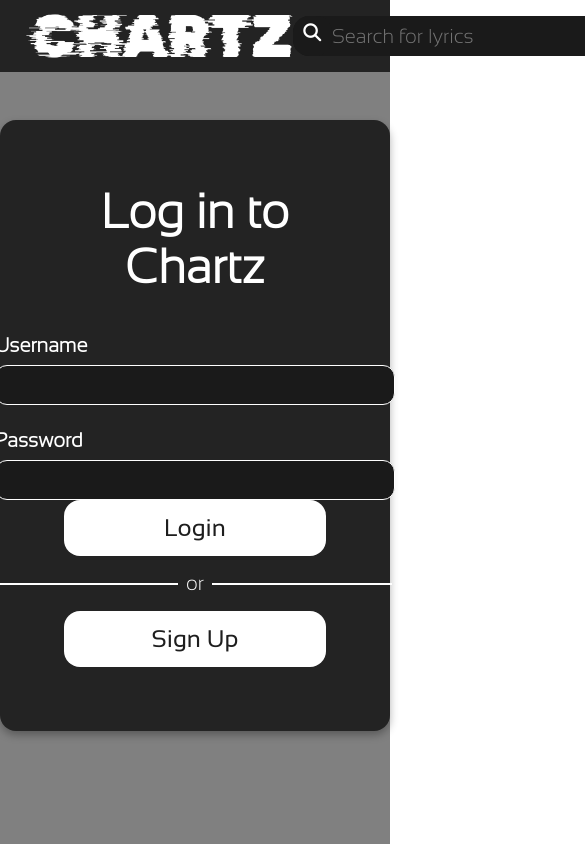
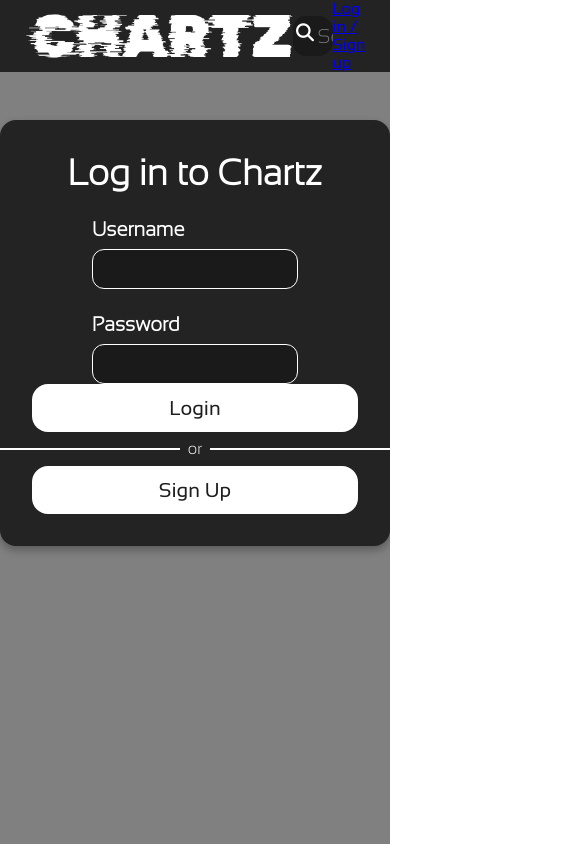
Before and after one commit to MichaelaHunt/Chartz, a React (Vite) app in the folder chartz/client/: page /login in a window 390 px wide. Shown: the top 844 px of the page, 585 px wide, since content can reach past the window. Built offline with nearby package versions, Linux system fonts and the light colour scheme; no server answers.

Commit message:
adds responsitivity to css

```diff
--- a/chartz/client/src/components/Components.css
+++ b/chartz/client/src/components/Components.css
@@ -225,3 +225,30 @@ li {
   justify-content: space-between;
   height: 200px;
 }
+
+@media (max-width: 768px) {
+  .searchBar {
+    width: 100%;
+  }
+
+  .searchBar > input {
+    width: 100%;
+  }
+
+  .loginInput {
+    width: 100%;
+  }
+
+  .bannerContainer {
+    height: 200px;
+  }
+
+  .bannerImg {
+    width: 200px;
+    height: 200px;
+  }
+
+  .bannerText {
+    height: 100px;
+  }
+}
--- a/chartz/client/src/pages/Pages.css
+++ b/chartz/client/src/pages/Pages.css
@@ -189,3 +189,66 @@ button {
   border-radius: 16px;
   padding: 32px;
 }
+
+@media (max-width: 768px) {
+  .top3container {
+    flex-direction: column;
+    align-items: center;
+  }
+
+  .top10container>*:nth-child(even) {
+    margin-left: 0;
+  }
+
+  .top10container>*:nth-child(n+3) {
+    margin-top: 0;
+  }
+
+  .loginItem {
+    padding: 2rem;
+    min-height: 400px;
+  }
+
+  .loginTitle {
+    font-size: 36px;
+    margin-bottom: 1.5rem;
+  }
+
+  .loginItem>div>p {
+    font-size: 16px;
+    margin: 8px;
+  }
+
+  .error {
+    font-size: 14px;
+    margin: 0.5rem 0;
+  }
+
+  .signupLink,
+  button {
+    height: 48px;
+    font-size: 20px;
+  }
+
+  .saveSong {
+    width: 96px;
+    height: 48px;
+  }
+
+  .savedItem {
+    width: 100%;
+    height: 100%;
+  }
+
+  .scrollContainer {
+    height: 300px;
+  }
+
+  .savedItem > h1 {
+    font-size: 36px;
+  }
+
+  .lyricsItem {
+    width: 100%;
+  }
+}
```
